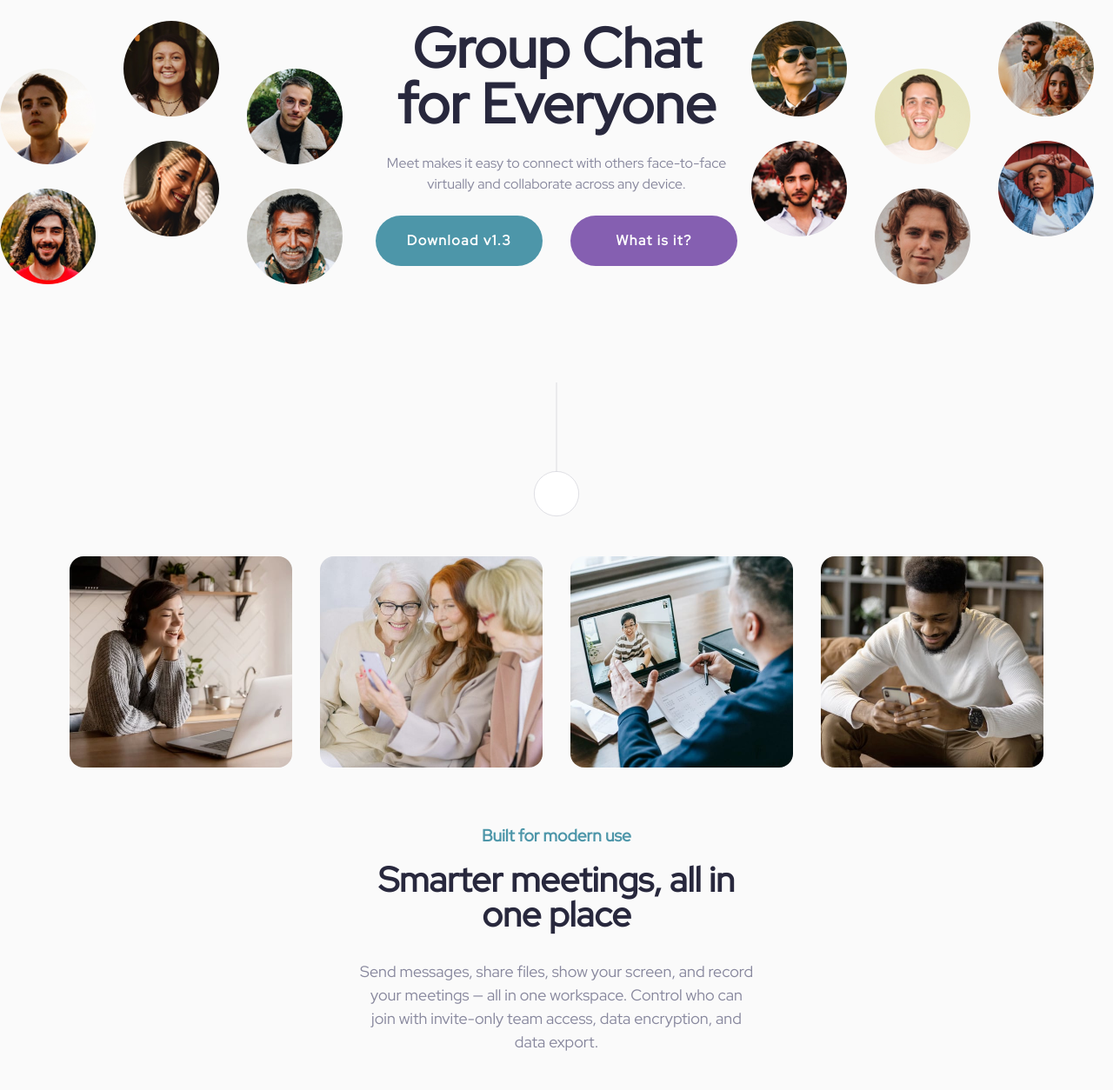
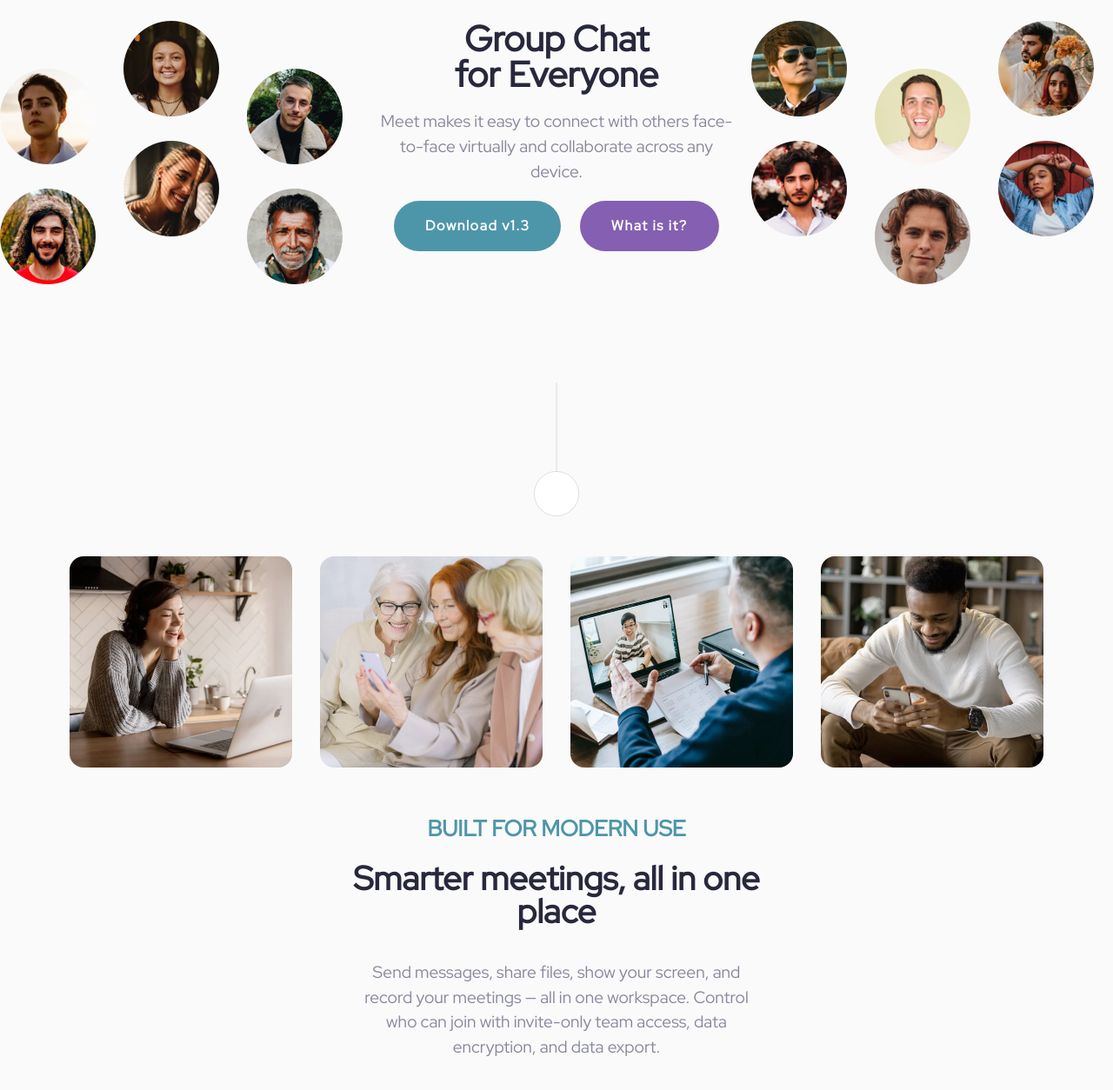
Before and after one commit to bertyruan/bertyruan.github.io, a plain HTML site: page index.html in a window 1280 px wide. Shown: the part 100-1354 px from the top of the page at 87% size. Drawn offline with Linux system fonts and the light colour scheme.

Commit message:
clamping font sizes

```diff
--- a/index.html
+++ b/index.html
@@ -24,7 +24,7 @@
         <div class="header__image--b banner"></div>
       </div>
       <div class="header__content">
-        <div class="header__title">Group Chat for Everyone</div>
+        <div class="header__title">Group Chat <br> for Everyone</div>
         <div class="header__description">
           Meet makes it easy to connect with others face-to-face virtually and collaborate across any device.
         </div>
@@ -51,7 +51,7 @@
         <div class="main__flex-margin"></div>
         <div class="main__content">
           <div class="main__subtitle">
-            Built for modern use
+            BUILT FOR MODERN USE
           </div>
           <div class="main__title">
             Smarter meetings, all in one place
--- a/style.css
+++ b/style.css
@@ -58,30 +58,35 @@ html, body, .container {
     background-image: url(assets/desktop/image-hero-right.png);
 }
 
+.header__content {
+    display: flex;
+    flex-direction: column;
+    gap: clamp(1rem, 1.5vw, 3rem);
+}
+
 .header__title {
-    font-size: 4rem;
-    line-height: 4rem;
-    font-weight: 600;
+    font-size: clamp(2.2rem, 3.2vw, 5rem);
+    line-height: clamp(2.2rem, 3.2vw, 5rem);
+    font-weight: 900;
     color: var(--header-font-color);
+}
+
+.header__description, .main__description {
+    font-size: clamp(1rem, 1.5vw, 2rem);
 }
 
 .header__cta {
     display: flex;
-    justify-content: space-between;
-
+    justify-content: space-evenly;
 }
 
 /***************  BUTTON ************** */
 
 button.button__primary, button.button__secondary {
     color: white;
-    font-size: 1rem;
-    border-radius: 2rem;
+    border-radius: 4rem;
     padding-block: .6rem;
     font-weight: 600;
-    /* TODO: fix width */
-    min-width: 12rem;
-    height: 3.625rem;
     letter-spacing: 1.5px;
 }
 
@@ -147,7 +152,8 @@ button.button__secondary:hover {
 
 .main__content-container {
     display: flex;
-    margin-block: 4rem;
+    margin-bottom: clamp(1rem, 3vw, 4rem);
+    margin-top: clamp(2rem, 4vw, 6rem);
 }
 
 .main__flex-margin {
@@ -157,27 +163,26 @@ button.button__secondary:hover {
 .main__content {
     display: flex;
     flex-direction: column;
-    gap: 1rem;
+    gap: clamp(1rem, 1.5vw, 2rem);
     text-align: center;
     flex: 1 1 auto;
 }
 
 .main__subtitle {
-    font-size: 1.2rem;
+    font-size: clamp(1.2rem, 2vw, 2.5rem);
     font-weight: 900;
     color: var(--primary-color);
 }
 
 .main__title {
-    font-size: 2.5rem;
-    line-height: 2.5rem;
+    font-size: clamp(2.2rem, 3vw, 4rem);
+    line-height: clamp(2.2rem, 3vw, 4rem);
     font-weight: 900;
     color: var(--header-font-color);
 }
 
 .main__description {
     margin-top: 1rem;
-    font-size: 1.125rem;
 }
 
 
@@ -260,13 +265,20 @@ button.button__secondary:hover {
         flex: 1 1 30%;
     }
 
-    .footer__cta > button {
-        font-size: 1rem;
+    .button__primary, .button__secondary {
+        height: clamp(3.625rem, 4vw, 6.25rem);
+        font-size: clamp(1rem, 1.2vw, 1.6rem);
         line-height: 1rem;
+    }
+
+    .footer__cta > button, .header__cta > .button__primary {
         width: clamp(12rem, 14vw, 19rem);
-        height: clamp(3.625rem, 4vw, 6.25rem);
-        border-radius: 4rem;
     }
+
+    .header__cta > .button__secondary {
+        width: clamp(10rem, 10vw, 15rem);
+    }
+
 }
 
 @media screen and (max-width: 768px) {
@@ -316,12 +328,10 @@ button.button__secondary:hover {
     .header__cta > button, .footer__cta > button  {
         font-size: clamp(.75rem, 2.5vw, 1rem);
         height: clamp(2.5rem, 8vw, 3.625rem);
-        border-radius: 4rem;
     }
 
     /* Download buttons only */
     .header__cta > .button__primary, .footer__cta > button {
-        min-width: unset;
         width: clamp(8.75rem, 25vw, 12rem);
     }
 }
@@ -332,6 +342,11 @@ button.button__secondary:hover {
     }
     .header__image--b, .header__image--c {
         display: none;
+    }
+
+    .header__cta {
+        flex-direction: column;
+        gap: 1rem;
     }
 
     .main__image-container {
```
